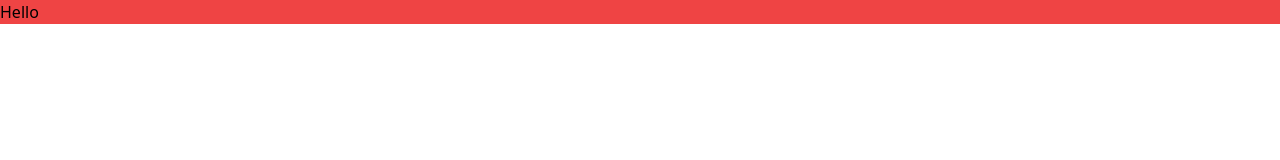
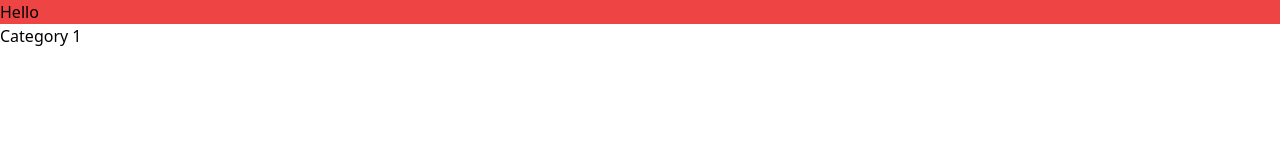
Before and after one commit to lhpellizzon/dibs-clothing, a React (Vite) app: page /category/1 in a window 1280 px wide. Before the commit this address had no page. Shown: the top 160 px of the page. Built offline with nearby package versions, Linux system fonts and the light colour scheme.

Commit message:
Adding Routing react-router-dom

```diff
--- a/src/App.jsx
+++ b/src/App.jsx
@@ -1,5 +1,6 @@
 import Home from "./pages/Home";
 import Header from "./components/Header";
+import Category from "./pages/Category";
 import { BrowserRouter, Routes, Route } from "react-router-dom";
 
 function App() {
@@ -8,6 +9,7 @@ function App() {
       <Header />
       <Routes>
         <Route path="/" element={<Home />} />
+        <Route path="/category/:categoryName" element={<Category />} />
       </Routes>
     </BrowserRouter>
   );
--- a/src/components/CategoryItemList.jsx
+++ b/src/components/CategoryItemList.jsx
@@ -9,7 +9,10 @@ function CategoryItemList({ categoryName, id, imageUrl }) {
         style={{ backgroundImage: `url(${imageUrl})` }}
       ></div>
 
-      <div className="category-text" onClick={() => navigate("/category")}>
+      <div
+        className="category-text"
+        onClick={() => navigate(`/category/${categoryName}`)}
+      >
         <h2>{categoryName}</h2>
         <p>Shop Now</p>
       </div>
--- /dev/null
+++ b/src/pages/Category.jsx
@@ -0,0 +1,8 @@
+import { useParams } from "react-router-dom";
+
+function Category() {
+  const { categoryName } = useParams();
+  return <div>Category {categoryName}</div>;
+}
+
+export default Category;
```
